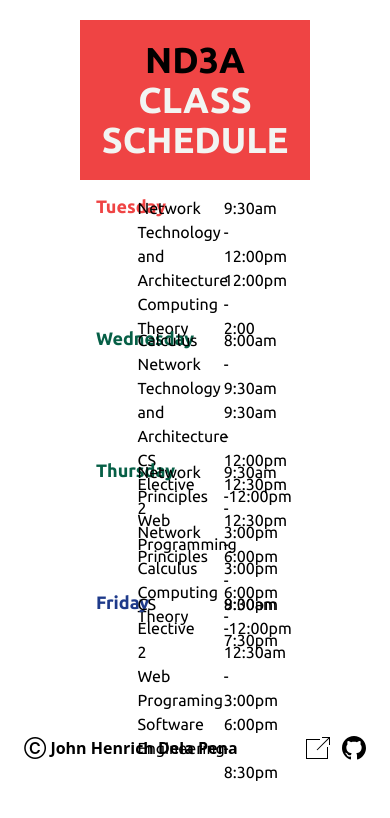
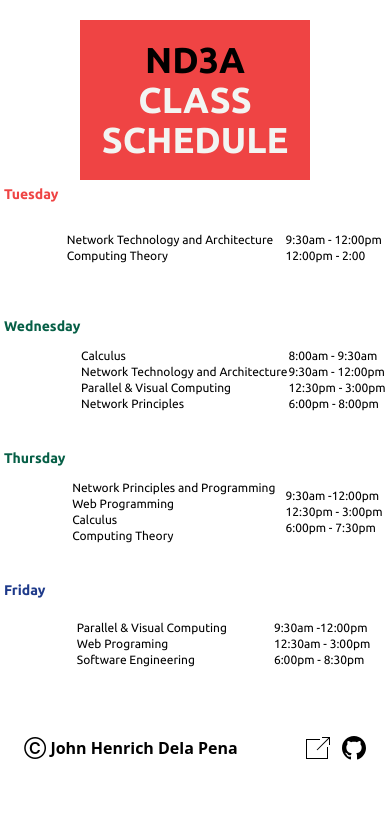
Before and after one commit to jdpena28/class-schedule, a React (Vite) app: page / in a window 390 px wide. Shown: the top 818 px of the page. Built offline with nearby package versions, Linux system fonts and the light colour scheme.

Commit message:
Edit mispelled text

```diff
--- a/src/components/Schedule.tsx
+++ b/src/components/Schedule.tsx
@@ -12,21 +12,21 @@ const schedules = [
     day: 'Wednesday',
     color: '#fee9e9',
     textColor: 'text-green-800',
-    subs : ['Calculus', 'Network Technology and Architecture','CS Elective 2','Network Principles'],
+    subs : ['Calculus', 'Network Technology and Architecture','Parallel & Visual Computing','Network Principles'],
     time: ['8:00am - 9:30am','9:30am - 12:00pm','12:30pm - 3:00pm','6:00pm - 8:00pm']
   },
   {
     day: 'Thursday',
     color: '#e6f3f3',
     textColor: 'text-green-800',
-    subs : ['Network Principles','Web Programming','Calculus','Computing Theory'],
+    subs : ['Network Principles and Programming','Web Programming','Calculus','Computing Theory'],
     time: ['9:30am -12:00pm','12:30pm - 3:00pm','6:00pm - 7:30pm','']
   },
   {
     day: 'Friday',
     color:'#f2f5f2',
     textColor: 'text-blue-900',
-    subs : ['CS Elective 2', 'Web Programing','Software Engineering'],
+    subs : ['Parallel & Visual Computing', 'Web Programing','Software Engineering'],
     time: ['9:30am -12:00pm', '12:30am - 3:00pm','6:00pm - 8:30pm']
   },
 ];
@@ -35,16 +35,16 @@ export default function daily() {
   return (
     <div>
       {schedules.map(({day,subs,time,color,textColor}) => (
-        <div className = {`grid grid-cols-8 font-secondary font-bold mx-20 h-32 rounded-lg mt-1 bg-[${color}]`}>
-            <h2 className = {`pt-2 pl-4 text-lg ${textColor}`}>{day}</h2>
-            <div className = "mt-3 text-normal font-normal col-start-3 col-span-2">
+        <div className = {`grid md:grid-cols-8 font-secondary font-bold mx-1 md:mx-20 h-32 rounded-lg mt-1 bg-[${color}]`}>
+            <h2 className = {`md:pt-2 md:pl-4 text-sm md:text-lg ${textColor} justify-self-start`}>{day}</h2>
+            <div className = "text-xs md:text-base font-normal col-start-3 col-span-2 self-center">
               {subs.map((sub) => {
-                return <p>{sub}</p>
+                return <p className = 'w-full'>{sub}</p>
               })}
             </div>
-            <div className = "mt-3 col-start-6 text-normal font-normal">
+            <div className = "col-start-6 text-xs md:text-base font-normal self-center">
               {time.map((time) => {
-                return <p>{time}</p>
+                return <p className = 'w-full'>{time}</p>
               })}
             </div>
         </div>
```
